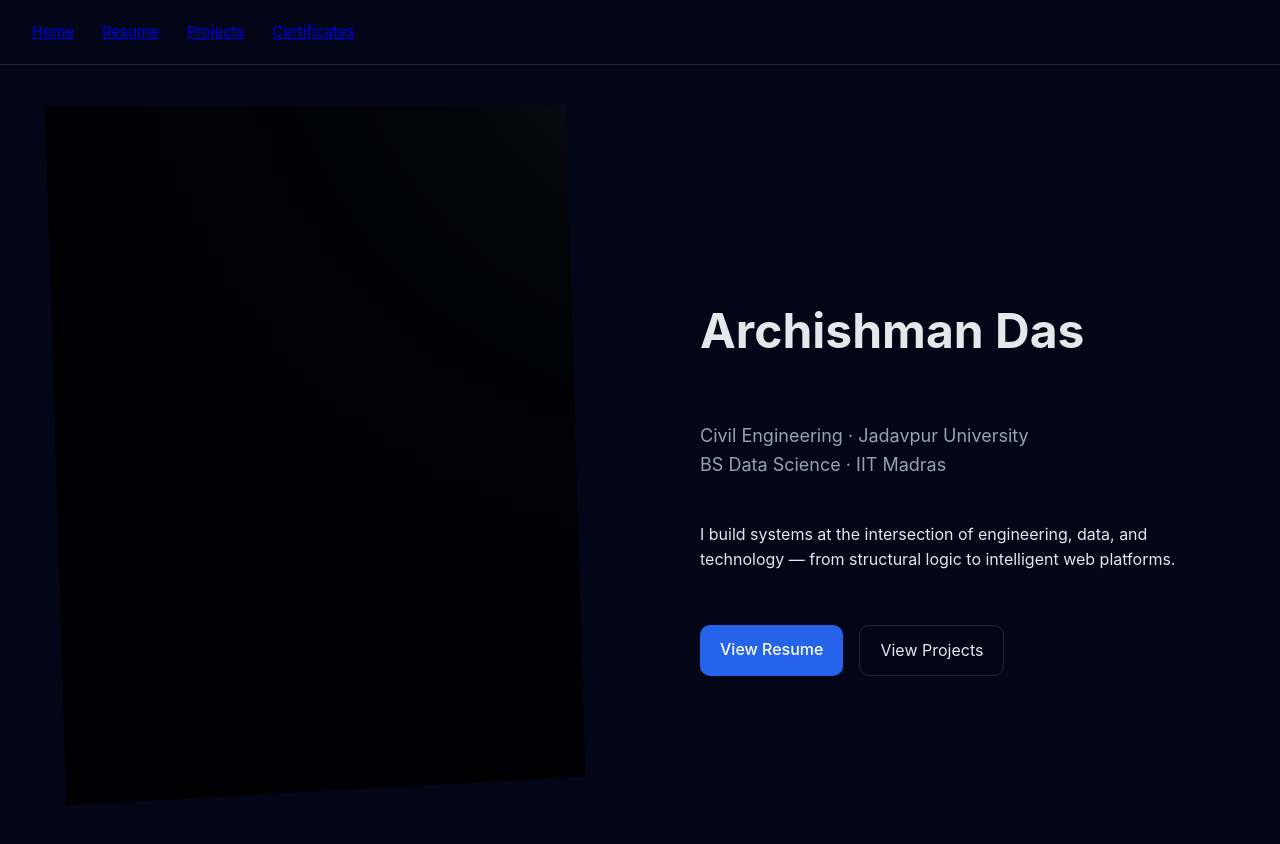
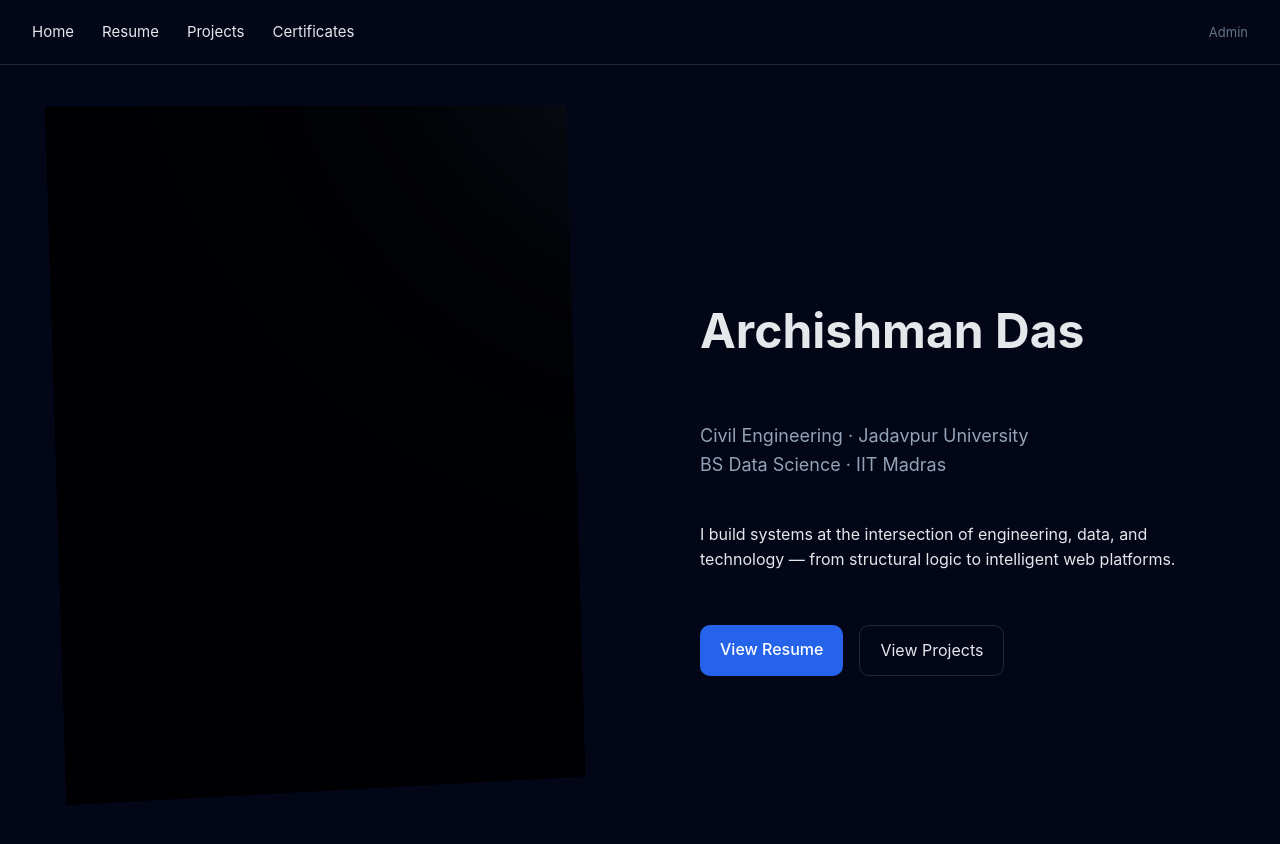
Before and after one commit to Archemasachika7/3dportfolio, a Next.js app: page / in a window 1280 px wide. Shown: the top 844 px of the page. Built offline with nearby package versions, Linux system fonts and the light colour scheme.

Commit message:
Update layout.jsx

```diff
--- a/app/layout.jsx
+++ b/app/layout.jsx
@@ -15,24 +15,39 @@ export default function RootLayout({ children }) {
           lineHeight: 1.6
         }}
       >
-        {/* NAVBAR */}
+        {/* ================= NAVBAR ================= */}
         <nav
           style={{
             padding: "20px 32px",
             borderBottom: "1px solid #1e293b",
             display: "flex",
+            alignItems: "center",
             gap: 28,
             fontSize: 15
           }}
         >
-          <a href="/">Home</a>
-          <a href="/resume">Resume</a>
-          <a href="/projects">Projects</a>
-          <a href="/certificates">Certificates</a>
+          {/* LEFT SIDE LINKS */}
+          <a href="/" style={navLink}>Home</a>
+          <a href="/resume" style={navLink}>Resume</a>
+          <a href="/projects" style={navLink}>Projects</a>
+          <a href="/certificates" style={navLink}>Certificates</a>
 
+          {/* RIGHT SIDE ADMIN LINK */}
+          <a
+            href="/admin"
+            style={{
+              marginLeft: "auto",
+              fontSize: 13,
+              color: "#64748b",
+              textDecoration: "none"
+            }}
+          >
+            Admin
+          </a>
         </nav>
+        {/* =============== END NAVBAR =============== */}
 
-        {/* CONTENT */}
+        {/* PAGE CONTENT */}
         <main style={{ minHeight: "100vh" }}>
           {children}
         </main>
@@ -40,3 +55,10 @@ export default function RootLayout({ children }) {
     </html>
   )
 }
+
+/* ================= STYLES ================= */
+
+const navLink = {
+  color: "#e5e7eb",
+  textDecoration: "none"
+}
```
